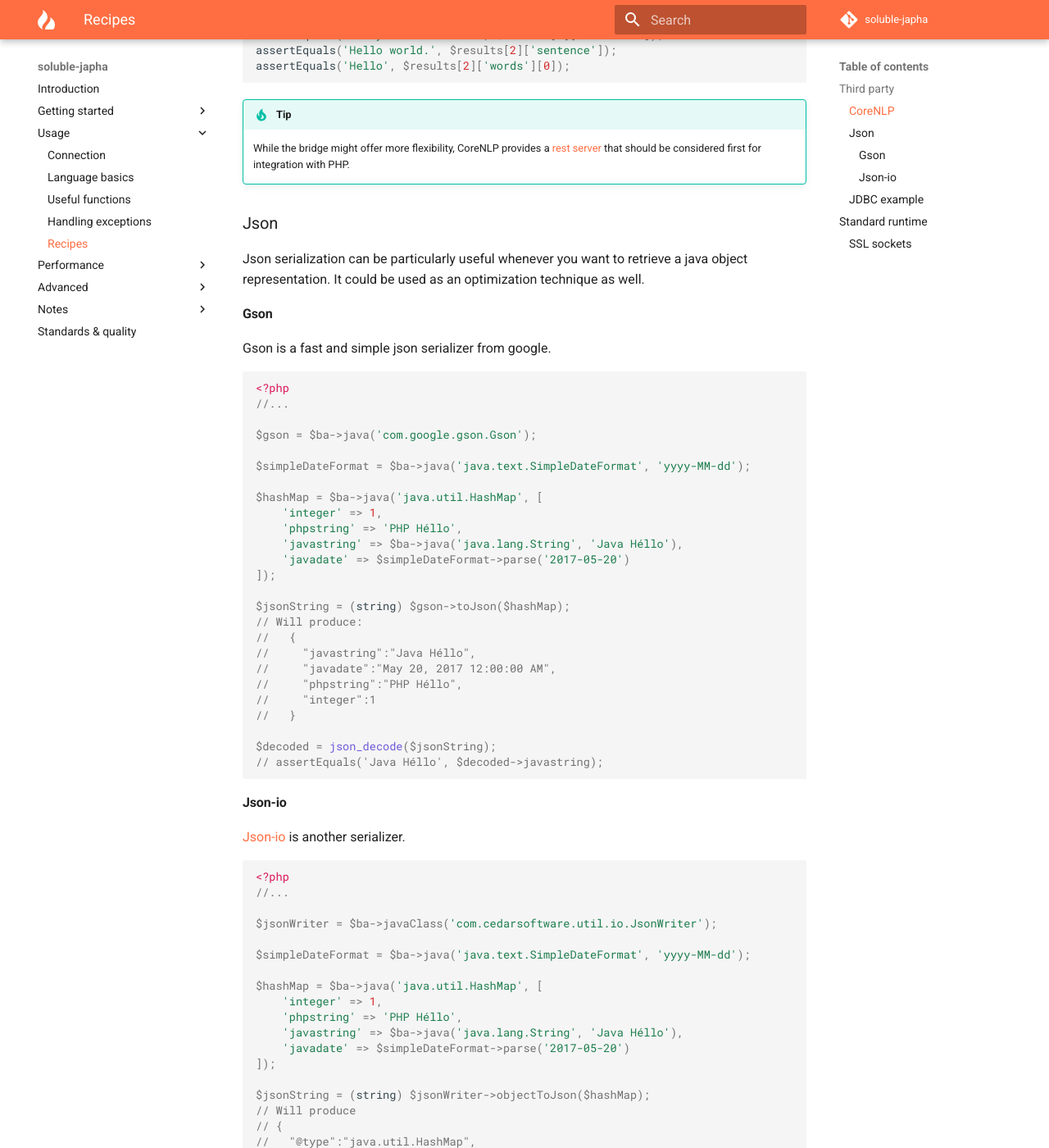
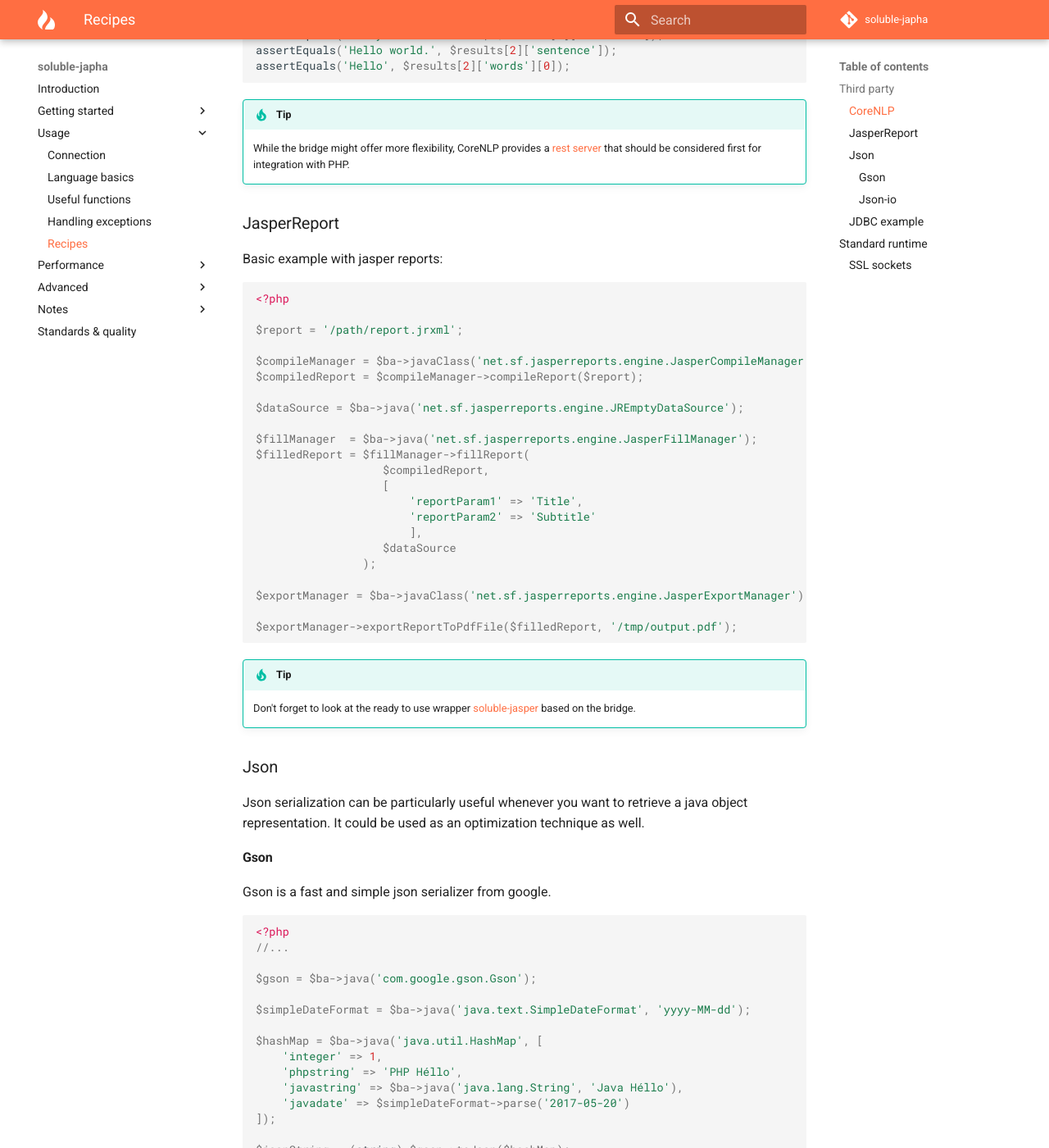
Before and after one commit to belgattitude/soluble-japha, an MkDocs documentation site: the page built from doc/language_recipes.md, in a window 1280 px wide and 1400 px high, scrolled down 1151 px. Shown: the whole window at 82% size. Built offline with MkDocs 1.6.1 and Material for MkDocs 9.7.7, drawn with Linux system fonts in a browser that asks for light colours; comment, search, counter and statistics services are not loaded; old or Windows-style settings are respelled for this version of MkDocs.

Commit message:
Updated recipe example for jasper

````diff
--- a/doc/language_recipes.md
+++ b/doc/language_recipes.md
@@ -58,6 +58,40 @@ assertEquals('Hello', $results[2]['words'][0]);
     While the bridge might offer more flexibility, CoreNLP provides a [rest server](http://stanfordnlp.github.io/CoreNLP/corenlp-server.html)
     that should be considered first for integration with PHP.
 
+
+### JasperReport
+
+Basic example with jasper reports:
+
+```php
+<?php
+
+$report = '/path/report.jrxml';
+
+$compileManager = $ba->javaClass('net.sf.jasperreports.engine.JasperCompileManager');
+$compiledReport = $compileManager->compileReport($report);
+
+$dataSource = $ba->java('net.sf.jasperreports.engine.JREmptyDataSource');
+
+$fillManager  = $ba->java('net.sf.jasperreports.engine.JasperFillManager');
+$filledReport = $fillManager->fillReport(
+                   $compiledReport,
+                   [
+                       'reportParam1' => 'Title',
+                       'reportParam2' => 'Subtitle'
+                       ],
+                   $dataSource
+                );
+
+$exportManager = $ba->javaClass('net.sf.jasperreports.engine.JasperExportManager');
+
+$exportManager->exportReportToPdfFile($filledReport, '/tmp/output.pdf');
+
+```
+
+!!! tip
+    Don't forget to look at the ready to use wrapper [soluble-jasper](https://github.com/belgattitude/soluble-jasper)
+    based on the bridge.
 
 ### Json
 
````
Also changed, not shown: doc/index.md (+0 -1 lines).
